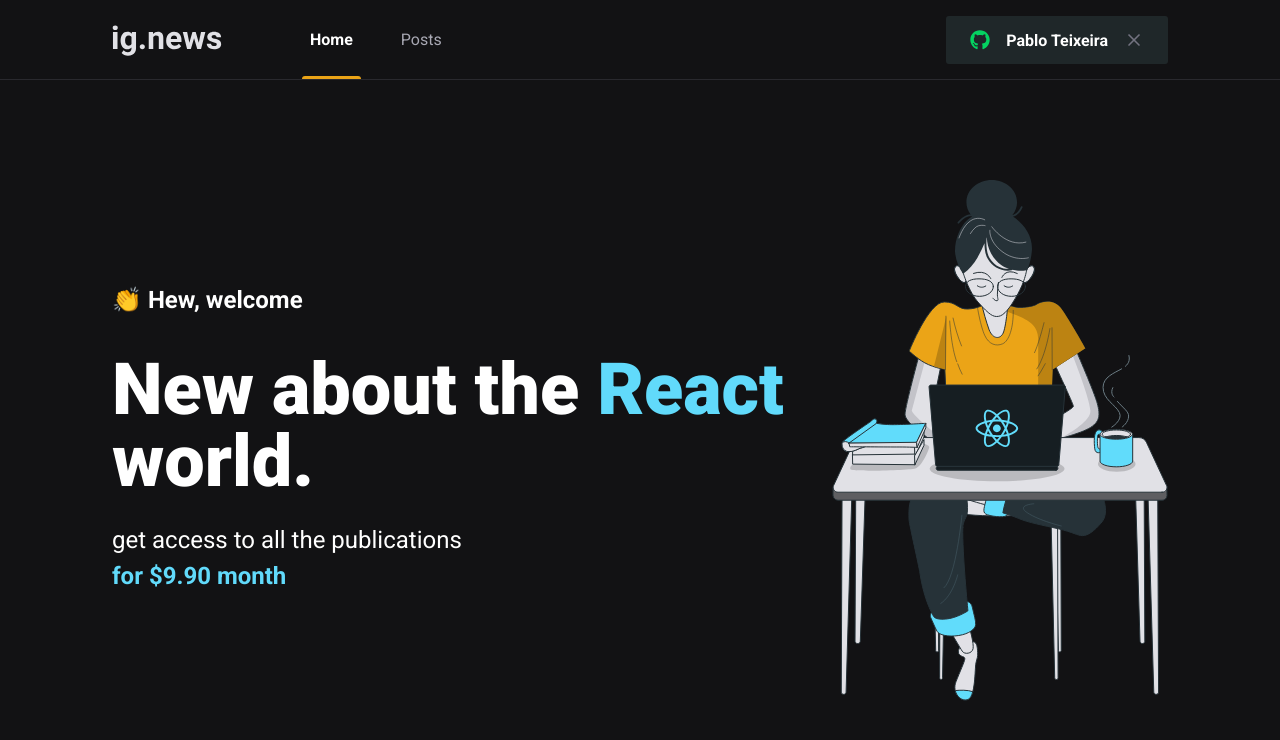
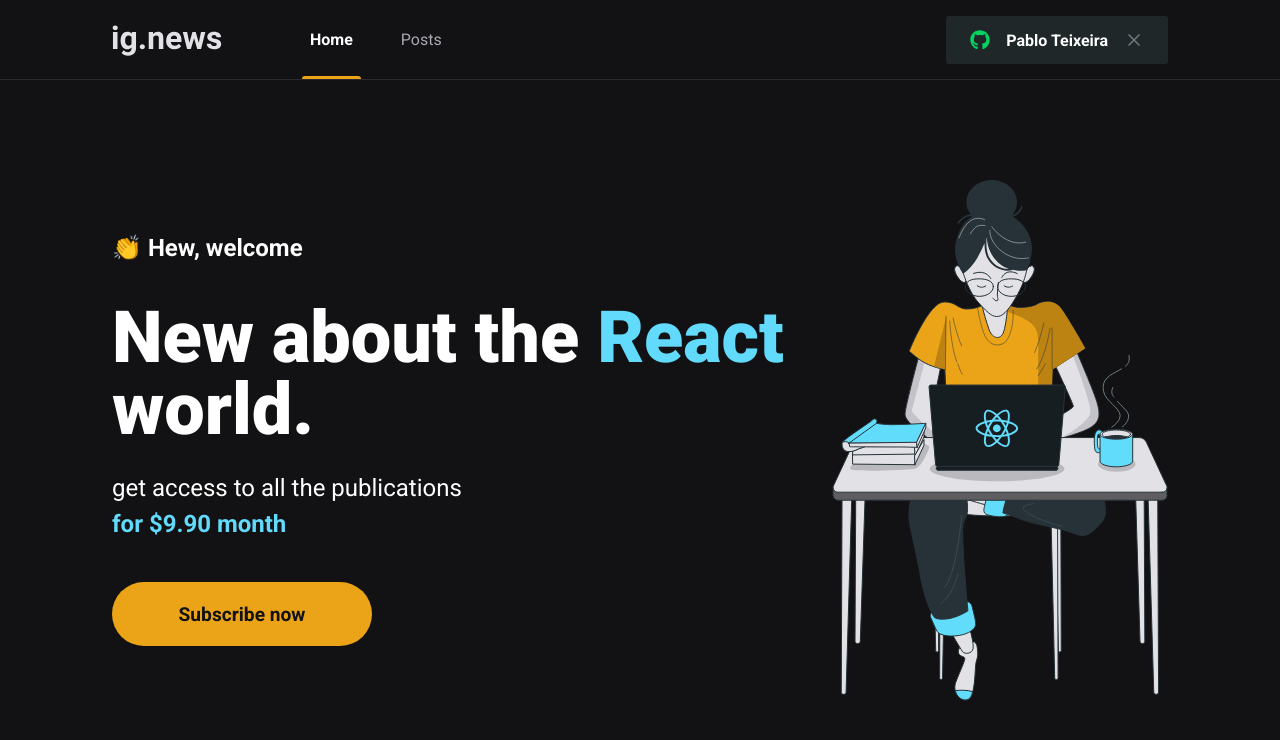
Before and after one commit to opabloteixeira/ignews, a Next.js app: page / in a window 1280 px wide. Shown: the top 740 px of the page. Built offline with nearby package versions, Linux system fonts and the light colour scheme.

Commit message:
added subscribe button

```diff
--- /dev/null
+++ b/src/components/SubscribeButton/index.tsx
@@ -0,0 +1,12 @@
+import styles from './styles.module.scss';
+
+export function SubscribeButton() {
+  return (
+    <button
+      type="button"
+      className={styles.subscribeButton}
+    >
+      Subscribe now
+    </button>
+  )
+}
--- /dev/null
+++ b/src/components/SubscribeButton/styles.module.scss
@@ -0,0 +1,20 @@
+.subscribeButton {
+  width: 260px;
+  height: 4rem;
+  border: 0;
+  border-radius: 2rem;
+  background: var(--yellow-500);
+  color: var(--gray-900);
+  font-size: 1.2rem;
+  font-weight: bold;
+
+  display: flex;
+  align-items: center;
+  justify-content: center;
+
+  transition: filter 0.2s;
+
+  &:hover {
+    filter: brightness(0.8);
+  }
+}
--- a/src/pages/home.module.scss
+++ b/src/pages/home.module.scss
@@ -36,4 +36,7 @@
       }
     }
   }
+  button {
+    margin-top: 2.5rem;
+  }
 }
--- a/src/pages/index.tsx
+++ b/src/pages/index.tsx
@@ -1,4 +1,5 @@
 import Head from 'next/head';
+import { SubscribeButton } from '../components/SubscribeButton';
 
 import styles from './home.module.scss'
 
@@ -19,7 +20,8 @@
             <p>
               get access to all the publications <br />
               <span>for $9.90 month</span>
-            </p>
+          </p>
+          <SubscribeButton />
           </section>
           <img src="/images/avatar.svg" alt="Girl coding" />
         </main>
```
